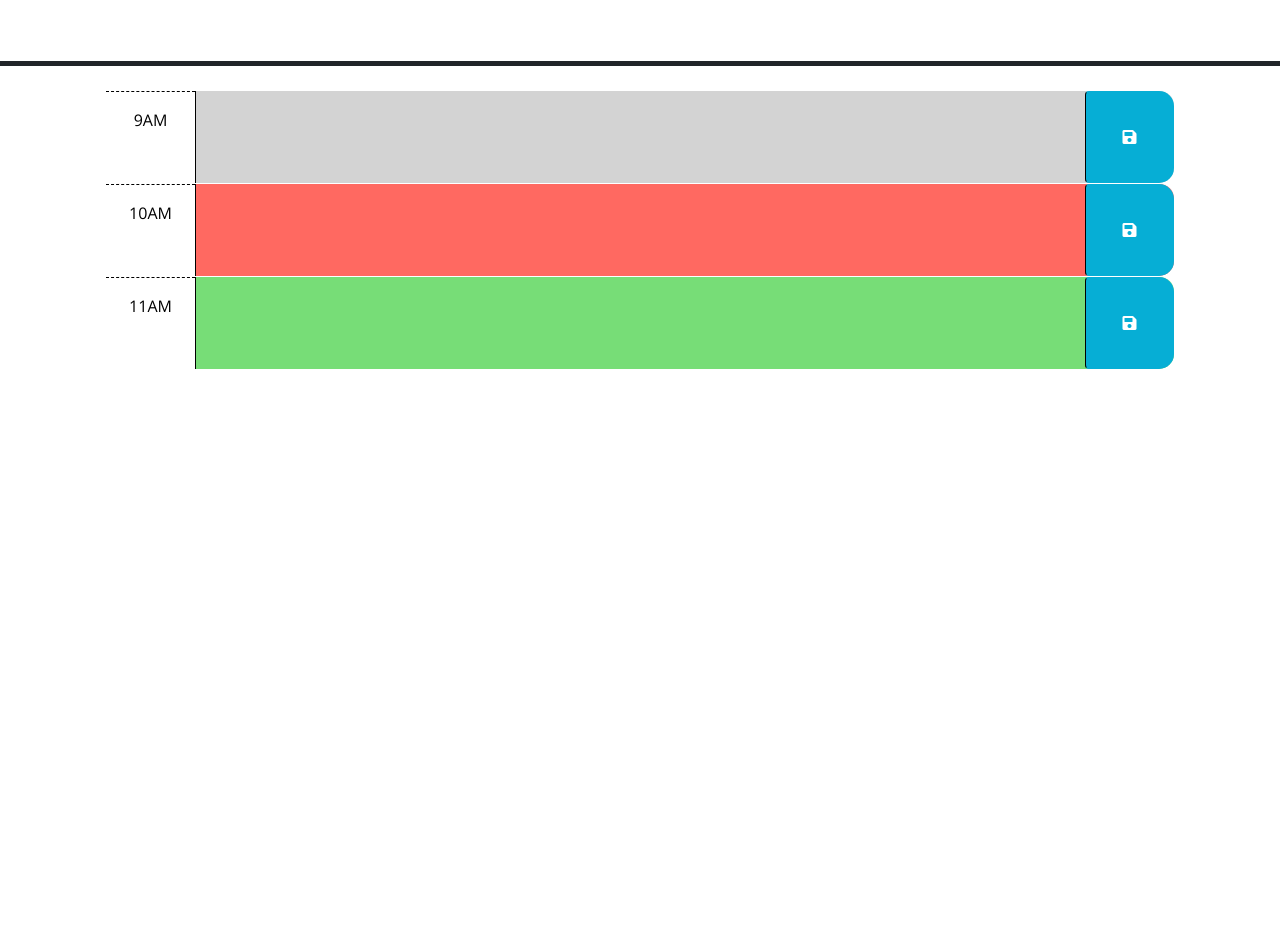
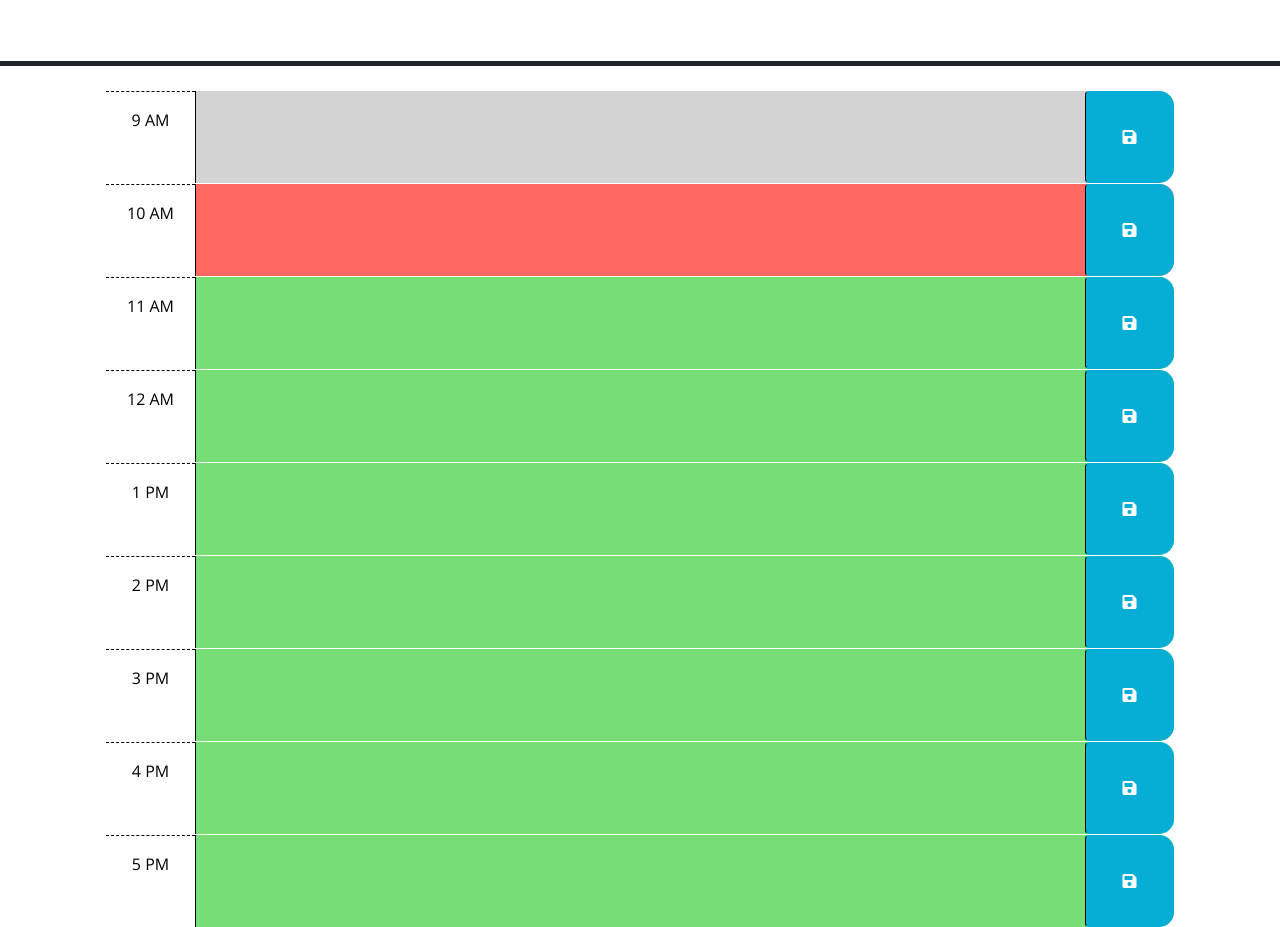
Before and after one commit to MSchuur/Work-Day-Scheduler, a plain HTML site: page index.html in a window 1280 px wide. Shown: the part 166-1093 px from the top of the page. Before the commit the page ends 800 px from the top, so only its background shows below. Drawn offline with nearby package versions, Linux system fonts and the light colour scheme; files that its build step writes are made by us from their sources; files whose address does not match are found by name.

Commit message:
Created the additional hours of the working day to include 9-5

```diff
--- a/index.html
+++ b/index.html
@@ -41,7 +41,7 @@
 
       <!-- Example of a past time block. The "past" class adds a gray background color. -->
       <div id="hour-9" class="row time-block past">
-        <div class="col-2 col-md-1 hour text-center py-3">9AM</div>
+        <div class="col-2 col-md-1 hour text-center py-3">9 AM</div>
         <textarea class="col-8 col-md-10 description" rows="3"> </textarea>
         <button class="btn saveBtn col-2 col-md-1" aria-label="save">
           <i class="fas fa-save" aria-hidden="true"></i>
@@ -50,7 +50,7 @@
 
       <!-- Example of a a present time block. The "present" class adds a red background color. -->
       <div id="hour-10" class="row time-block present">
-        <div class="col-2 col-md-1 hour text-center py-3">10AM</div>
+        <div class="col-2 col-md-1 hour text-center py-3">10 AM</div>
         <textarea class="col-8 col-md-10 description" rows="3"> </textarea>
         <button class="btn saveBtn col-2 col-md-1" aria-label="save">
           <i class="fas fa-save" aria-hidden="true"></i>
@@ -59,7 +59,55 @@
 
       <!-- Example of a future time block. The "future" class adds a green background color. -->
       <div id="hour-11" class="row time-block future">
-        <div class="col-2 col-md-1 hour text-center py-3">11AM</div>
+        <div class="col-2 col-md-1 hour text-center py-3">11 AM</div>
+        <textarea class="col-8 col-md-10 description" rows="3"> </textarea>
+        <button class="btn saveBtn col-2 col-md-1" aria-label="save">
+          <i class="fas fa-save" aria-hidden="true"></i>
+        </button>
+      </div>
+
+      <div id="hour-12" class="row time-block future">
+        <div class="col-2 col-md-1 hour text-center py-3">12 AM</div>
+        <textarea class="col-8 col-md-10 description" rows="3"> </textarea>
+        <button class="btn saveBtn col-2 col-md-1" aria-label="save">
+          <i class="fas fa-save" aria-hidden="true"></i>
+        </button>
+      </div>
+
+      <div id="hour-13" class="row time-block future">
+        <div class="col-2 col-md-1 hour text-center py-3">1 PM</div>
+        <textarea class="col-8 col-md-10 description" rows="3"> </textarea>
+        <button class="btn saveBtn col-2 col-md-1" aria-label="save">
+          <i class="fas fa-save" aria-hidden="true"></i>
+        </button>
+      </div>
+
+      <div id="hour-14" class="row time-block future">
+        <div class="col-2 col-md-1 hour text-center py-3">2 PM</div>
+        <textarea class="col-8 col-md-10 description" rows="3"> </textarea>
+        <button class="btn saveBtn col-2 col-md-1" aria-label="save">
+          <i class="fas fa-save" aria-hidden="true"></i>
+        </button>
+      </div>
+
+      <div id="hour-15" class="row time-block future">
+        <div class="col-2 col-md-1 hour text-center py-3">3 PM</div>
+        <textarea class="col-8 col-md-10 description" rows="3"> </textarea>
+        <button class="btn saveBtn col-2 col-md-1" aria-label="save">
+          <i class="fas fa-save" aria-hidden="true"></i>
+        </button>
+      </div>
+
+      <div id="hour-16" class="row time-block future">
+        <div class="col-2 col-md-1 hour text-center py-3">4 PM</div>
+        <textarea class="col-8 col-md-10 description" rows="3"> </textarea>
+        <button class="btn saveBtn col-2 col-md-1" aria-label="save">
+          <i class="fas fa-save" aria-hidden="true"></i>
+        </button>
+      </div>
+
+      <div id="hour-17" class="row time-block future">
+        <div class="col-2 col-md-1 hour text-center py-3">5 PM</div>
         <textarea class="col-8 col-md-10 description" rows="3"> </textarea>
         <button class="btn saveBtn col-2 col-md-1" aria-label="save">
           <i class="fas fa-save" aria-hidden="true"></i>
```
